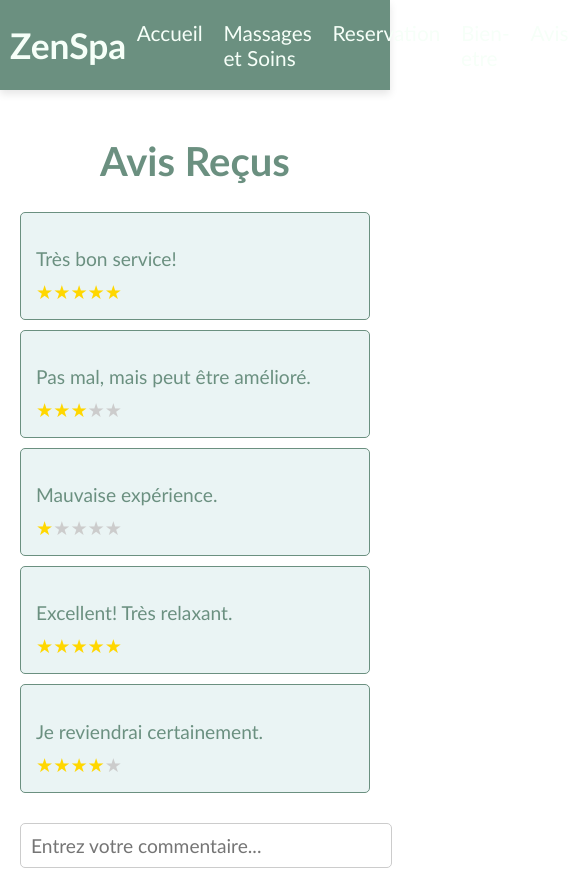
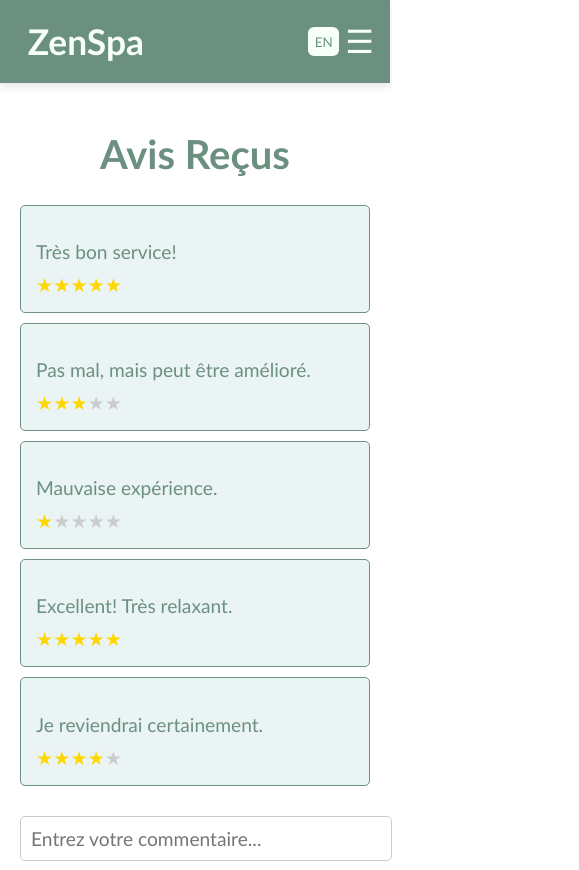
Before and after one commit to ChloeAlFrenn/Projet2_SEG3525_FINAL, a React (Create React App) app in the folder zenspa/: page /Avis in a window 390 px wide. Shown: the top 870 px of the page, 579 px wide, since content can reach past the window. Built offline with nearby package versions, Linux system fonts and the light colour scheme.

Commit message:
Navbar is responsive and Language changes from french to english in navbar and accueil

```diff
--- a/zenspa/src/App.js
+++ b/zenspa/src/App.js
@@ -1,16 +1,18 @@
-
 import './App.css';
-import { BrowserRouter as Router, Routes, Route} from "react-router-dom";
+import { BrowserRouter as Router } from "react-router-dom";
 
 import Navbar from './components/Navbar';
 import Routing from './components/Routing';
+import { LanguageProvider } from './components/LanguageContext';
 
 function App() {
   return (
     <Router>
-    <Navbar/>
-    <Routing/>
-  </Router>
+      <LanguageProvider>
+        <Navbar/>
+        <Routing/>
+      </LanguageProvider>
+    </Router>
   );
 }
 
--- /dev/null
+++ b/zenspa/src/components/LanguageContext.js
@@ -0,0 +1,19 @@
+import React, { createContext, useState } from 'react';
+
+const LanguageContext = createContext();
+
+export function LanguageProvider({ children }) {
+  const [language, setLanguage] = useState('fr');
+
+  const toggleLanguage = () => {
+    setLanguage((prevLanguage) => (prevLanguage === 'fr' ? 'en' : 'fr'));
+  };
+
+  return (
+    <LanguageContext.Provider value={{ language, toggleLanguage }}>
+      {children}
+    </LanguageContext.Provider>
+  );
+}
+
+export default LanguageContext;
--- a/zenspa/src/components/Navbar.css
+++ b/zenspa/src/components/Navbar.css
@@ -19,20 +19,72 @@ body {
 
 .right_section {
   display: flex;
+  align-items: center;
 }
 
+.menu {
+  display: flex;
+}
 
-.right_section .links {
-  margin: 0 0.5em;
+.menu.open {
+  display: block;
 }
 
 .links {
   text-decoration: none;
-  color: #F6FFF8;;
+  color: #F6FFF8;
   font-size: 1.3em;
-
+  margin: 0 0.5em;
 }
 
 .links:hover {
   color: #CCE3DE;
 }
+
+.language-btn {
+  background-color: #F6FFF8;
+  color: #6B9080;
+  border: none;
+  padding: 0.5em;
+  cursor: pointer;
+  font-family: 'Optima', 'Noto Serif', 'Arial', sans-serif;
+  border-radius: 20%;
+}
+
+.language-btn:hover {
+  background-color: #CCE3DE;
+}
+
+.hamburger {
+  background: none;
+  border: none;
+  font-size: 2em;
+  color: #F6FFF8;
+  display: none;
+  cursor: pointer;
+}
+
+.hamburger:focus {
+  outline: none;
+}
+
+@media (max-width: 768px) {
+  .menu {
+    display: none;
+    flex-direction: column;
+    background-color: #6B9080;
+    position: absolute;
+    top: 60px;
+    right: 10px;
+    width: 200px;
+    box-shadow: 0 4px 8px rgba(0, 0, 0, 0.1);
+  }
+
+  .menu.open {
+    display: flex;
+  }
+
+  .hamburger {
+    display: block;
+  }
+}
--- a/zenspa/src/components/Navbar.js
+++ b/zenspa/src/components/Navbar.js
@@ -1,22 +1,38 @@
-import React from 'react'
+import React, { useContext, useState } from 'react';
 import './Navbar.css';
 import { Link } from "react-router-dom";
+import LanguageContext from '../components/LanguageContext';
 
 function Navbar() {
+  const [menuOpen, setMenuOpen] = useState(false);
+  const { language, toggleLanguage } = useContext(LanguageContext);
+
+  const handleToggleMenu = () => {
+    setMenuOpen(!menuOpen);
+  };
+
   return (
     <div className='navbar'>
-    <div className='left_section'>
+      <div className='left_section'>
         <Link to="/" className='links'> ZenSpa </Link>
+      </div>
+      <div className='right_section'>
+        <div className={`menu ${menuOpen ? 'open' : ''}`}>
+          <Link to="/" className='links'>{language === 'fr' ? 'Accueil' : 'Home'}</Link>
+          <Link to="/MassagesSoins" className='links'>{language === 'fr' ? 'Massages et Soins' : 'Massages and Treatments'}</Link>
+          <Link to="/Reservation" className='links'>{language === 'fr' ? 'Réservation' : 'Booking'}</Link>
+          <Link to="/BienEtre" className='links'>{language === 'fr' ? 'Bien-être' : 'Wellness'}</Link>
+          <Link to="/Avis" className='links'>{language === 'fr' ? 'Avis' : 'Reviews'}</Link>
+        </div>
+        <button className='language-btn' onClick={toggleLanguage}>
+          {language === 'fr' ? 'EN' : 'FR'}
+        </button>
+        <button className='hamburger' onClick={handleToggleMenu}>
+          ☰
+        </button>
+      </div>
     </div>
-    <div className='right_section'>
-        <Link to="/" className='links'> Accueil </Link>
-        <Link to="/MassagesSoins" className='links'> Massages et Soins </Link>
-        <Link to="/Reservation" className='links'> Reservation </Link>
-        <Link to="/BienEtre" className='links'> Bien-etre </Link>
-        <Link to="/Avis" className='links'> Avis </Link>
-    </div>
-</div>
-  )
+  );
 }
 
-export default Navbar
+export default Navbar;
--- a/zenspa/src/pages/Accueil.js
+++ b/zenspa/src/pages/Accueil.js
@@ -1,30 +1,36 @@
-import React from "react";
+import React, { useContext } from "react";
 import { alex } from '../assets/index';
 import './Accueil.css';
+import LanguageContext from '../components/LanguageContext';
 
 function Accueil() {
+  const { language } = useContext(LanguageContext);
+
   return (
     <div className="accueil">
       <div>
-        <h1>ZenSpa: Redécouvrez le bien-être, un massage à la fois</h1>
+        <h1>{language === 'fr' ? 'ZenSpa: Redécouvrez le bien-être, un massage à la fois' : 'ZenSpa: Rediscover Well-being, One Massage at a Time'}</h1>
       </div>
       <div className="image-container">
-        <img className='accueilimg' src={alex} alt="image d'accueil" />
+        <img className='accueilimg' src={alex} alt={language === 'fr' ? 'image d\'accueil' : 'home image'} />
         <p className="spa-description">
-          Chez ZenSpa, nous croyons fermement en l'importance de prendre soin de soi tant physiquement que mentalement. Nous offrons une gamme complète de massages relaxants et thérapeutiques, ainsi que des soins spécialisés pour revitaliser votre corps et apaiser votre esprit.
+          {language === 'fr'
+            ? 'Chez ZenSpa, nous croyons fermement en l\'importance de prendre soin de soi tant physiquement que mentalement. Nous offrons une gamme complète de massages relaxants et thérapeutiques, ainsi que des soins spécialisés pour revitaliser votre corps et apaiser votre esprit.'
+            : 'At ZenSpa, we firmly believe in the importance of self-care, both physically and mentally. We offer a full range of relaxing and therapeutic massages, as well as specialized treatments to revitalize your body and soothe your mind.'
+          }
         </p>
       </div>
       <div className="contact-section">
-        <h2>Contactez-nous</h2>
+        <h2>{language === 'fr' ? 'Contactez-nous' : 'Contact Us'}</h2>
         <p><strong>Email:</strong> contact@zenspa.com</p>
-        <p><strong>Adresse:</strong> 123 Rue du Spa, Ottawa, Canada</p>
-        <p><strong>Téléphone:</strong> +1 (123) 456-7890</p>
+        <p><strong>{language === 'fr' ? 'Adresse' : 'Address'}:</strong> 123 Rue du Spa, Ottawa, Canada</p>
+        <p><strong>{language === 'fr' ? 'Téléphone' : 'Phone'}:</strong> +1 (123) 456-7890</p>
         <div className="opening-hours">
-          <p><strong>Heures d'ouverture:</strong></p>
+          <p><strong>{language === 'fr' ? 'Heures d\'ouverture' : 'Opening Hours'}:</strong></p>
           <ul>
-            <li>Lundi - Vendredi: 9h00 - 18h00</li>
-            <li>Samedi: 10h00 - 16h00</li>
-            <li>Dimanche: Fermé</li>
+            <li>{language === 'fr' ? 'Lundi - Vendredi: 9h00 - 18h00' : 'Monday - Friday: 9:00 AM - 6:00 PM'}</li>
+            <li>{language === 'fr' ? 'Samedi: 10h00 - 16h00' : 'Saturday: 10:00 AM - 4:00 PM'}</li>
+            <li>{language === 'fr' ? 'Dimanche: Fermé' : 'Sunday: Closed'}</li>
           </ul>
         </div>
       </div>
```
